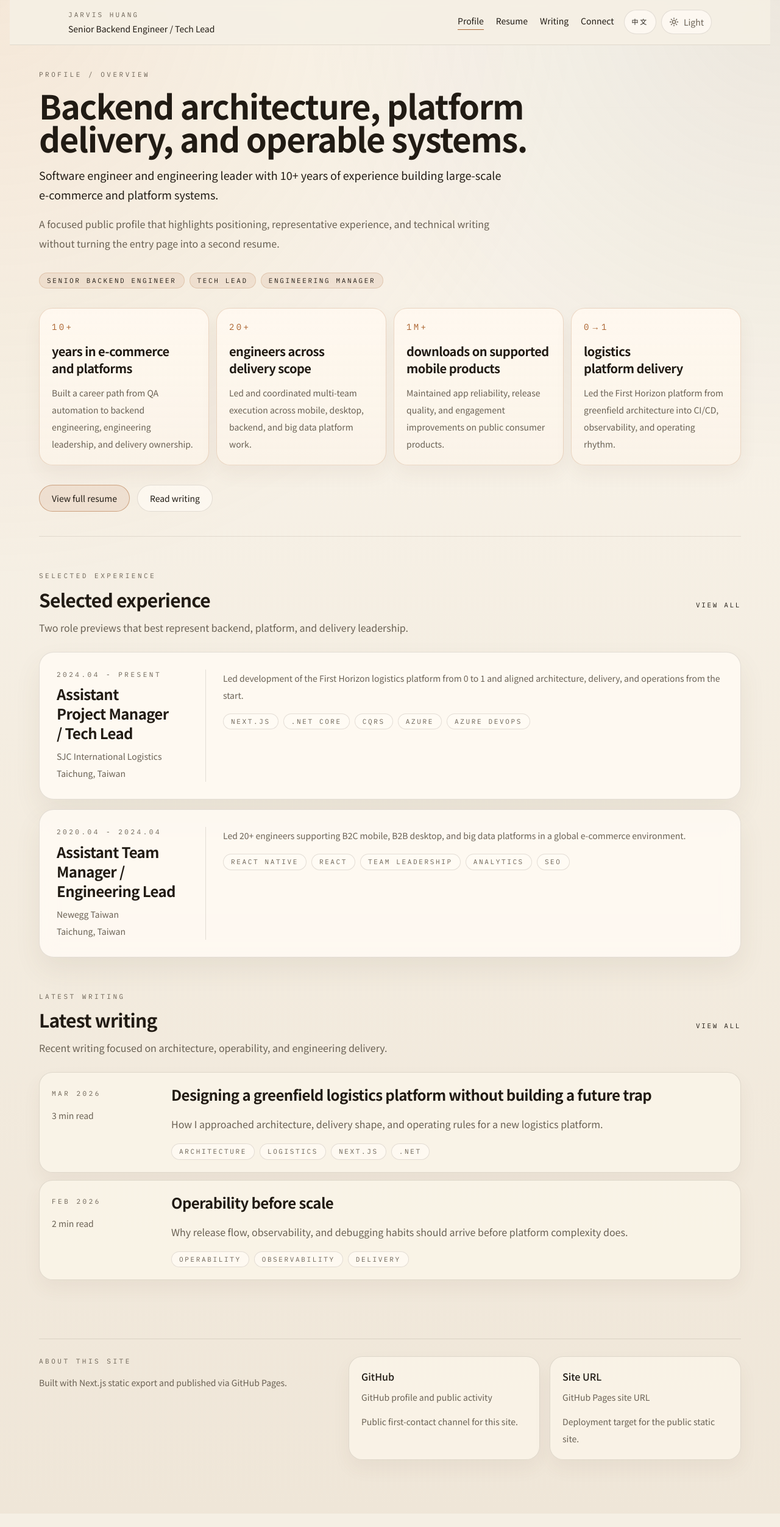
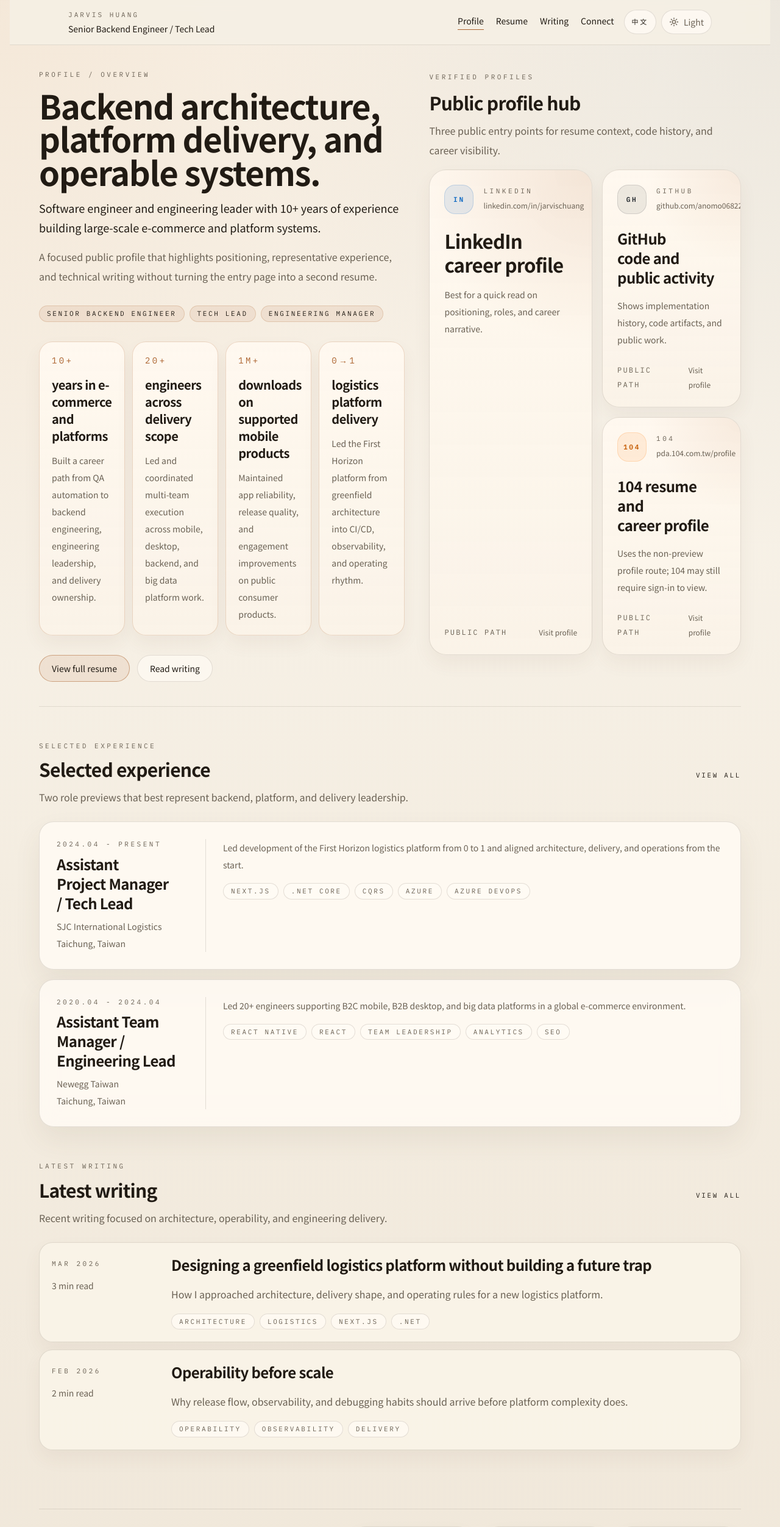
Before and after one commit to anomo06822/personal-site, a Next.js app: page /personal-site/en in a window 1280 px wide. Shown: the top 2504 px of the page at 61% size. Before the commit the page ends 2482 px from the top, so only its background shows below. Built offline with nearby package versions, Linux system fonts and the light colour scheme.

Commit message:
Add public profile links section

```diff
--- a/content/site/links.ts
+++ b/content/site/links.ts
@@ -1,30 +1,43 @@
 import type { ContactLink } from "../../src/lib/types";
 
 export const contactLinks: ContactLink[] = [
+  {
+    label: "LinkedIn",
+    href: "https://www.linkedin.com/in/jarvischuang/",
+    icon: "linkedin",
+    localeLabel: {
+      "zh-TW": "LinkedIn 職涯檔案",
+      en: "LinkedIn career profile",
+    },
+    note: {
+      "zh-TW": "快速確認職稱定位、經歷主線與公開職涯脈絡。",
+      en: "Best for a quick read on positioning, roles, and career narrative.",
+    },
+  },
   {
     label: "GitHub",
     href: "https://github.com/anomo06822",
     icon: "github",
     localeLabel: {
-      "zh-TW": "GitHub 檔案與公開活動",
-      en: "GitHub profile and public activity",
+      "zh-TW": "GitHub 程式碼與公開活動",
+      en: "GitHub code and public activity",
     },
     note: {
-      "zh-TW": "目前公開聯絡入口以 GitHub 為主。",
-      en: "Public first-contact channel for this site.",
+      "zh-TW": "查看實作痕跡、提交節奏與公開技術作品。",
+      en: "Shows implementation history, code artifacts, and public work.",
     },
   },
   {
-    label: "Site URL",
-    href: "https://anomo06822.github.io/personal-site/",
-    icon: "globe",
+    label: "104",
+    href: "https://pda.104.com.tw/profile?vno=76jgjwtoe",
+    icon: "career",
     localeLabel: {
-      "zh-TW": "GitHub Pages 網站網址",
-      en: "GitHub Pages site URL",
+      "zh-TW": "104 履歷與職涯檔案",
+      en: "104 resume and career profile",
     },
     note: {
-      "zh-TW": "正式對外網址，會隨內容更新同步發布。",
-      en: "Deployment target for the public static site.",
+      "zh-TW": "使用非 preview 的正式履歷入口，104 可能要求登入後檢視。",
+      en: "Uses the non-preview profile route; 104 may still require sign-in to view.",
     },
   },
 ];
--- a/src/app/[locale]/page.tsx
+++ b/src/app/[locale]/page.tsx
@@ -2,6 +2,7 @@ import type { Metadata } from "next";
 import Link from "next/link";
 import { notFound } from "next/navigation";
 import { ImpactRibbon } from "@/components/impact-ribbon";
+import { ProfileLinkGrid } from "@/components/profile-link-grid";
 import { getFeaturedPosts } from "@/lib/posts";
 import { getResume } from "@/lib/resume";
 import { getRouteHref, isLocale, siteConfig, siteCopy } from "@/lib/site";
@@ -60,6 +61,8 @@ export default async function LocaleHomePage({
   return (
     <div className="space-y-14">
       <section className="space-y-8 border-b border-line/80 pb-10">
+        <div className="grid gap-10 xl:grid-cols-[minmax(0,1.08fr)_minmax(320px,0.92fr)] xl:items-start">
+          <div className="space-y-8">
             <div className="space-y-4">
               <div className="eyebrow">{copy.home.eyebrow}</div>
               <h1 className="max-w-5xl text-4xl font-semibold tracking-tight text-ink sm:text-5xl lg:text-[3.4rem]">
@@ -96,6 +99,21 @@ export default async function LocaleHomePage({
               >
                 {copy.home.blogCta}
               </Link>
+            </div>
+          </div>
+
+          <div className="space-y-4 xl:pt-1">
+            <div className="eyebrow">{copy.home.profileLinksEyebrow}</div>
+            <div className="space-y-3">
+              <h2 className="text-3xl font-semibold tracking-tight text-ink">
+                {copy.home.profileLinksTitle}
+              </h2>
+              <p className="max-w-xl text-base leading-8 text-ink-muted">
+                {copy.home.profileLinksIntro}
+              </p>
+            </div>
+            <ProfileLinkGrid locale={locale} variant="hero" />
+          </div>
         </div>
       </section>
 
--- /dev/null
+++ b/src/components/profile-link-grid.tsx
@@ -0,0 +1,166 @@
+import Link from "next/link";
+import { siteConfig } from "@/lib/site";
+import type { ContactIcon, Locale } from "@/lib/types";
+
+type ProfileLinkGridProps = {
+  locale: Locale;
+  variant?: "hero" | "default" | "compact";
+};
+
+const iconStyles: Record<
+  ContactIcon,
+  {
+    monogram: string;
+    className: string;
+  }
+> = {
+  linkedin: {
+    monogram: "IN",
+    className:
+      "border-[#0a66c2]/18 bg-[#0a66c2]/10 text-[#0a66c2]",
+  },
+  github: {
+    monogram: "GH",
+    className:
+      "border-[#24292f]/14 bg-[#24292f]/8 text-[#24292f]",
+  },
+  career: {
+    monogram: "104",
+    className:
+      "border-[#ff7a00]/18 bg-[#ff7a00]/10 text-[#c45a00]",
+  },
+};
+
+function getDisplayHref(href: string) {
+  try {
+    const url = new URL(href);
+    const hostname = url.hostname.replace(/^www\./, "");
+    const pathname = url.pathname === "/" ? "" : url.pathname.replace(/\/$/, "");
+
+    return `${hostname}${pathname}`;
+  } catch {
+    return href;
+  }
+}
+
+function getCardClassName(variant: NonNullable<ProfileLinkGridProps["variant"]>, index: number) {
+  const classes = [
+    "group",
+    "relative",
+    "overflow-hidden",
+    "rounded-[28px]",
+    "border",
+    "border-line",
+    "bg-[linear-gradient(180deg,var(--panel-strong)_0%,var(--surface-subtle)_100%)]",
+    "p-6",
+    "shadow-[var(--shadow-soft)]",
+    "transition",
+    "duration-300",
+    "hover:-translate-y-1",
+    "hover:border-accent/55",
+  ];
+
+  if (variant === "hero") {
+    classes.push(index === 0 ? "md:row-span-2 md:min-h-[22rem]" : "md:min-h-[10.5rem]");
+  }
+
+  if (variant === "compact") {
+    classes.push("rounded-[22px]", "p-5");
+  }
+
+  return classes.join(" ");
+}
+
+function ProfileIcon({ icon }: { icon: ContactIcon }) {
+  const style = iconStyles[icon];
+
+  return (
+    <span
+      className={`inline-flex h-12 w-12 items-center justify-center rounded-[18px] border font-mono text-[0.7rem] font-semibold tracking-[0.24em] ${style.className}`}
+      aria-hidden="true"
+    >
+      {style.monogram}
+    </span>
+  );
+}
+
+export function ProfileLinkGrid({
+  locale,
+  variant = "default",
+}: ProfileLinkGridProps) {
+  const isCompact = variant === "compact";
+  const footerLabel = locale === "zh-TW" ? "公開入口" : "Public path";
+  const visitLabel = locale === "zh-TW" ? "前往檔案" : "Visit profile";
+  const wrapperClassName =
+    variant === "hero"
+      ? "grid gap-4 md:grid-cols-[minmax(0,1.08fr)_minmax(0,0.92fr)] md:auto-rows-fr"
+      : variant === "compact"
+        ? "grid gap-3 sm:grid-cols-3"
+        : "grid gap-4 lg:grid-cols-3";
+
+  return (
+    <div className={wrapperClassName}>
+      {siteConfig.socialLinks.map((link, index) => (
+        <Link
+          key={link.href}
+          href={link.href}
+          target="_blank"
+          rel="noreferrer"
+          className={getCardClassName(variant, index)}
+        >
+          <div
+            className={`pointer-events-none absolute inset-0 bg-[radial-gradient(circle_at_top_right,rgba(172,100,48,0.14),transparent_34%)] opacity-90 ${
+              index === 0 ? "" : "md:opacity-70"
+            }`}
+          />
+
+          <div className="relative flex h-full flex-col">
+            <div className="flex items-start justify-between gap-4">
+              <div className="flex items-center gap-4">
+                <ProfileIcon icon={link.icon} />
+                <div className="space-y-1">
+                  <div className="eyebrow">{link.label}</div>
+                  <div className="text-xs leading-6 text-ink-muted">
+                    {getDisplayHref(link.href)}
+                  </div>
+                </div>
+              </div>
+              <span className="rounded-full border border-accent/20 px-2.5 py-1 font-mono text-[10px] uppercase tracking-[0.24em] text-accent">
+                Open
+              </span>
+            </div>
+
+            <h2
+              className={`mt-6 font-semibold tracking-tight text-ink ${
+                variant === "hero" && index === 0
+                  ? "max-w-sm text-[1.95rem] leading-tight"
+                  : isCompact
+                    ? "text-xl"
+                    : "text-2xl"
+              }`}
+            >
+              {link.localeLabel[locale]}
+            </h2>
+
+            {link.note ? (
+              <p
+                className={`mt-4 text-sm leading-7 text-ink-muted ${
+                  isCompact ? "max-w-none" : "max-w-xl"
+                }`}
+              >
+                {link.note[locale]}
+              </p>
+            ) : null}
+
+            <div className="mt-auto flex items-center justify-between gap-4 pt-6 text-xs leading-6 text-ink-muted">
+              <span className="font-mono uppercase tracking-[0.18em]">{footerLabel}</span>
+              <span className="transition group-hover:translate-x-0.5">
+                {visitLabel}
+              </span>
+            </div>
+          </div>
+        </Link>
+      ))}
+    </div>
+  );
+}
--- a/src/components/site-shell.tsx
+++ b/src/components/site-shell.tsx
@@ -1,5 +1,5 @@
-import Link from "next/link";
-import { siteConfig, siteCopy } from "@/lib/site";
+import { ProfileLinkGrid } from "@/components/profile-link-grid";
+import { siteCopy } from "@/lib/site";
 import type { Locale } from "@/lib/types";
 import { SiteHeader } from "./site-header";
 
@@ -25,27 +25,7 @@ export function SiteShell({
                 {copy.common.builtWith}
               </p>
             </div>
-            <div className="grid gap-4 sm:grid-cols-2">
-              {siteConfig.socialLinks.map((link) => (
-                <Link
-                  key={link.href}
-                  href={link.href}
-                  target="_blank"
-                  rel="noreferrer"
-                  className="subtle-panel p-5 transition hover:border-accent/50 hover:bg-panel-strong"
-                >
-                  <div className="font-medium text-ink">{link.label}</div>
-                  <div className="mt-2 text-sm leading-7 text-ink-muted">
-                    {link.localeLabel[locale]}
-                  </div>
-                  {link.note ? (
-                    <div className="mt-3 text-sm leading-7 text-ink-muted">
-                      {link.note[locale]}
-                    </div>
-                  ) : null}
-                </Link>
-              ))}
-            </div>
+            <ProfileLinkGrid locale={locale} variant="compact" />
           </div>
         </footer>
       </div>
--- a/src/lib/site.ts
+++ b/src/lib/site.ts
@@ -40,6 +40,10 @@ export const siteCopy = {
       title: "後端架構、平台交付與可維運系統。",
       intro:
         "聚焦大型電商與平台系統，公開呈現定位、代表經歷與技術寫作，讓第一輪閱讀先抓到關鍵訊號。",
+      profileLinksEyebrow: "Verified Profiles",
+      profileLinksTitle: "公開檔案入口",
+      profileLinksIntro:
+        "把履歷、程式碼與職涯平台集中到三個可快速驗證的公開入口。",
       featuredExperienceTitle: "代表經歷",
       latestPostsTitle: "最新文章",
       resumeCta: "查看完整履歷",
@@ -107,6 +111,10 @@ export const siteCopy = {
       title: "Backend architecture, platform delivery, and operable systems.",
       intro:
         "A focused public profile that highlights positioning, representative experience, and technical writing without turning the entry page into a second resume.",
+      profileLinksEyebrow: "Verified Profiles",
+      profileLinksTitle: "Public profile hub",
+      profileLinksIntro:
+        "Three public entry points for resume context, code history, and career visibility.",
       featuredExperienceTitle: "Selected experience",
       latestPostsTitle: "Latest writing",
       resumeCta: "View full resume",
--- a/src/lib/types.ts
+++ b/src/lib/types.ts
@@ -3,7 +3,7 @@ export const locales = ["zh-TW", "en"] as const;
 export type Locale = (typeof locales)[number];
 export type ThemeMode = "light" | "dark";
 export type RouteKey = "home" | "resume" | "blog" | "contact";
-export type ContactIcon = "github" | "globe" | "note";
+export type ContactIcon = "linkedin" | "github" | "career";
 
 export type SiteConfig = {
   siteName: string;
```
Also changed, not shown: src/app/[locale]/contact/page.tsx (+2 -22 lines). Lines whose indentation alone changed are shown as unchanged.
